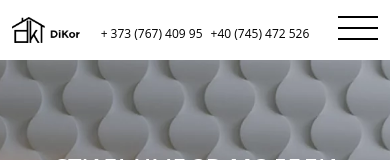
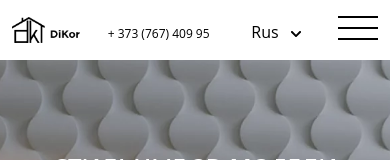
Before and after one commit to verkhoturov/dikor3d-website, a Next.js app: page / in a window 390 px wide. Shown: the top 160 px of the page. Built offline with nearby package versions, Linux system fonts and the light colour scheme; a web font is replaced by a local one.

Commit message:
return lang in header

```diff
--- a/components/common/menu/index.module.css
+++ b/components/common/menu/index.module.css
@@ -89,6 +89,7 @@
 
 .burgerWrapper::after {
   top: 0;
+  transition: unset;
 }
 
 .burgerWrapper::before {
@@ -145,7 +146,8 @@
     margin-left: 0;
   }
   .socAndLangWrapper {
-    min-width: 100px;
+    min-width: auto;
+    padding-top: 5px;
   }
   .contactsWrapper a {
     font-size: 14px;
@@ -154,6 +156,10 @@
 }
 
 @media (max-width: 767px) {
+
+  .hideAtMob {
+    display: none;
+  }
 
   .logoWrapper {
     margin-bottom: 0;
@@ -183,7 +189,7 @@
     padding: 10px 0;
   }
 
-  .socAndLangWrapper {
+  .socAndLangWrapper > a {
     display: none;
   }
 
@@ -209,6 +215,8 @@
 @media (max-width: 374px) {
   .contactsWrapper {
     flex-direction: column;
-    margin-top: 0;
+  }
+  .contactsWrapper a {
+    margin-right: 0;
   }
 }
--- a/components/common/menu/index.tsx
+++ b/components/common/menu/index.tsx
@@ -73,10 +73,16 @@ export const Menu: React.FC = () => {
 
       <div className={styles.contactsWrapper}>
         <a href="tel:+37376740995">{`+ 373 (767) 409 95`}</a>
-        <a href="tel:+40745472526">{`+40 (745) 472 526`}</a>
+        <a
+          href="tel:+40745472526"
+          className={styles.hideAtMob}
+        >{`+40 (745) 472 526`}</a>
       </div>
 
-      <div className={styles.socAndLangWrapper}>
+      <div
+        className={styles.socAndLangWrapper}
+        onClick={() => setOpenMobileMenu(false)}
+      >
         <LangSwitcher />
 
         <Link href="/">
```
